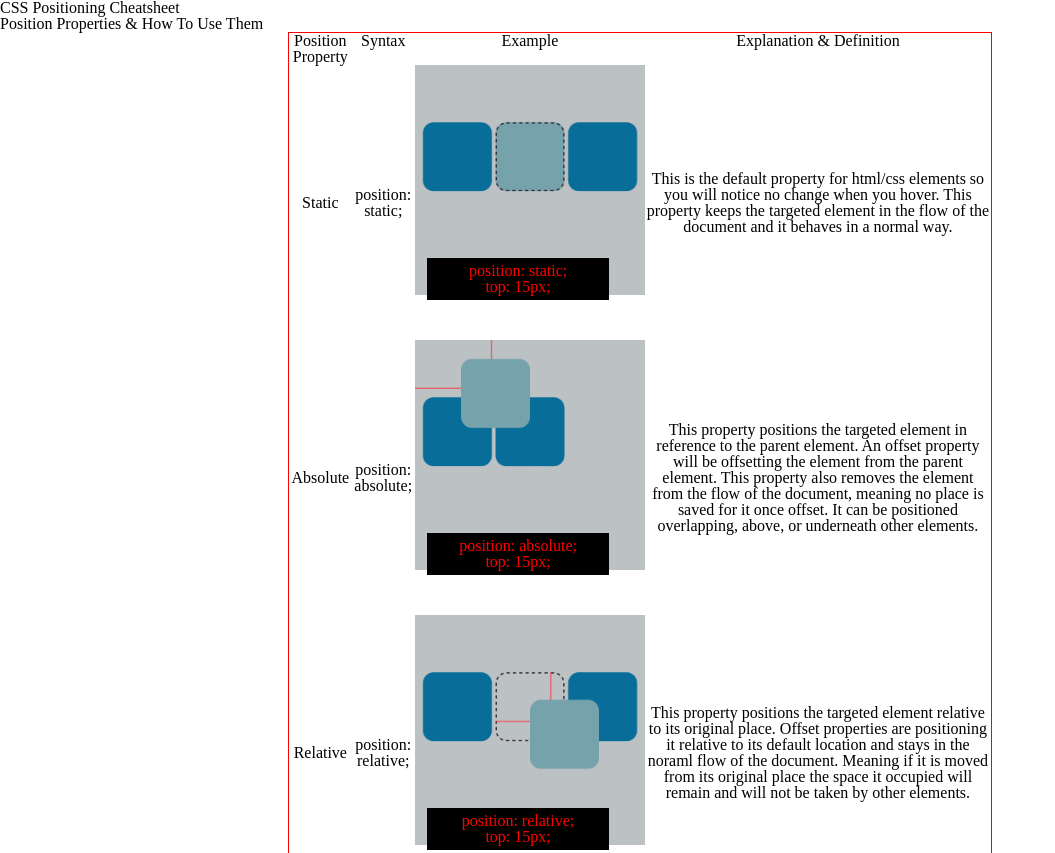
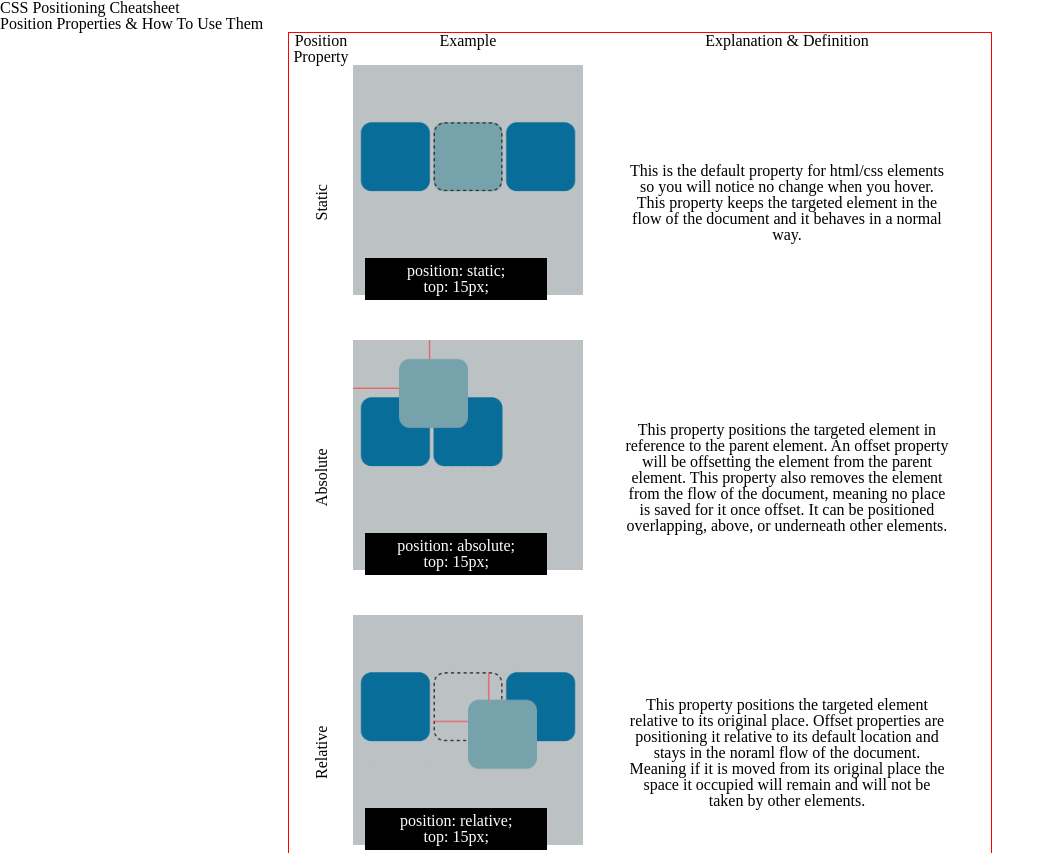
Before and after one commit to JoannaMathes/Positioning-Cheatsheet, a plain HTML site: page index.html in a window 1280 px wide. Shown: the top 853 px of the page, without its empty margins (0-1055 px from the left). Drawn offline with Linux system fonts and the light colour scheme.

Commit message:
Initial outlining / beginning styling

```diff
--- a/Styles/styles.css
+++ b/Styles/styles.css
@@ -2,7 +2,7 @@ img {
     max-width: 230px;
 }
 .example > .code-snippet {
-    color: red;
+    color: white;
     background-color: black;
     position: relative;
     bottom: 40px;
@@ -14,9 +14,17 @@ table {
     max-width: 55%;
     border: 1px solid red;
     margin: 0 auto;
+
 }
 td {
     margin-top: 10px;
     text-align: center;
     vertical-align: middle;
+
 }
+td:nth-of-type(1) {
+    transform: rotate(-90deg);
+}
+td:nth-of-type(3) {
+    padding: 0px 6%;
+}
--- a/index.html
+++ b/index.html
@@ -20,7 +20,6 @@
             <thead>
                 <tr>
                     <th>Position Property</th>
-                    <th>Syntax</th>
                     <th>Example</th>
                     <th>Explanation & Definition</th>
                 </tr>
@@ -28,31 +27,26 @@
             <tbody>
                 <tr class="static">
                     <td>Static</td>
-                    <td class="code-snippet">position: static;</td>
                     <td class="example"><img src="./Images/Static.png" alt="picture showing static positioning"><br><p class="code-snippet">position: static; <br>top: 15px;</p></td>
                     <td>This is the default property for html/css elements so you will notice no change when you hover. This property keeps the targeted element in the flow of the document and it behaves in a normal way. </td>
                 </tr>
                 <tr class="absolute">
                     <td>Absolute</td>
-                    <td class="code-snippet">position: absolute;</td>
                     <td class="example"><img src="./Images/absolute.png" alt="picture showing absolute positioning"><br><p class="code-snippet">position: absolute;<br>top: 15px;</p></td>
                     <td>This property positions the targeted element in reference to the parent element. An offset property will be offsetting the element from the parent element. This property also removes the element from the flow of the document, meaning no place is saved for it once offset. It can be positioned overlapping, above, or underneath other elements.</td>
                 </tr>
                 <tr class="relative">
                     <td>Relative</td>
-                    <td class="code-snippet">position: relative;</td>
                     <td class="example"><img src="./Images/relative.png" alt="picture showing relative positioning"><br><p class="code-snippet">position: relative; <br>top: 15px;</p></td>
                     <td>This property positions the targeted element relative to its original place. Offset properties are positioning it relative to its default location and stays in the noraml flow of the document. Meaning if it is moved from its original place the space it occupied will remain and will not be taken by other elements.</td>
                 </tr>
                 <tr class="fixed">
                     <td>Fixed</td>
-                    <td class="code-snippet">position: fixed;</td>
                     <td class="example"><img src="./Images/fixed.png" alt="picture showing fixed positioning"><br><p class="code-snippet">position: static; <br>top: 15px;</p></td>
                     <td>This property removes the targeted element from the flow of the document meaning no space is saved for it. The element is positioned in reference to the 'containing block' meaning the screen. Meaning that when you scroll it stays at the same place on the screen. This can be helpful for elements from want to stay visible throughout a document such as a navigation bar, breadcrumb map, or list of chapters/sections.</td>
                 </tr>
                 <tr class="sticky">
                     <td>Sticky</td>
-                    <td class="code-snippet">position sticky;</td>
                     <td class="example"><img src="./Images/sticky.png" alt="picture showing sticky positioning"><br><p class="code-snippet">position: static; <br>top: 15px;</p></td>
                     <td>This property positions the target element in reference to its closest block level ancestor and is offset from this ancestor. The element stays in the normal flow of the document, meaning its deafult place is saved. But it scrolls to remain in the same position on the screen. This has many of the capabilities of the fixed position. It depends on whether you want it positioned in reference to ancestor or in reference to the body</td>
                 </tr>
```
